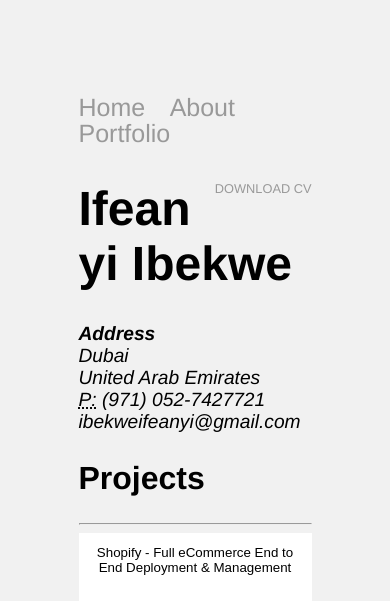
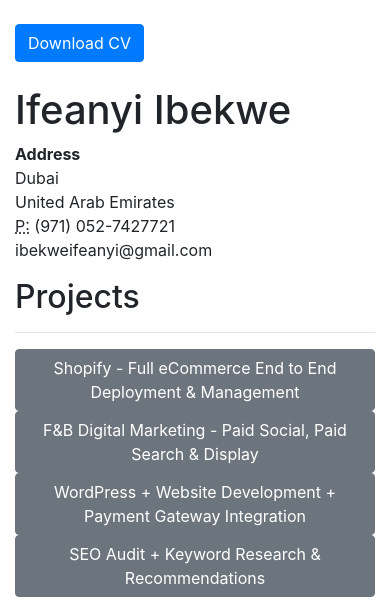
Before and after one commit to IfeanyiIbekwe/ifeanyiibekwe.github.io, a Jekyll site: the page portfolio/index.html, which Jekyll copies as it is, in a window 390 px wide. Shown: the top 601 px of the page. Built offline with Jekyll 4.4.1, drawn with Linux system fonts in a browser that asks for light colours; some of the changed text lies outside the part shown; grey boxes are pictures that could not be loaded.

Commit message:
Update index.html

```diff
--- a/portfolio/index.html
+++ b/portfolio/index.html
@@ -1,21 +1,19 @@
----
-layout: default
-title: Portfolio for Ifeanyi Ibekwe
----
+<!DOCTYPE html>
+<html lang="en">
 
-<style>
+<head>
+    <meta charset="UTF-8">
+    <meta name="viewport" content="width=device-width, initial-scale=1.0">
+    <title>Portfolio for Ifeanyi Ibekwe</title>
+    <!-- Include Bootstrap CSS -->
+    <link href="https://maxcdn.bootstrapcdn.com/bootstrap/4.5.2/css/bootstrap.min.css" rel="stylesheet">
+</head>
 
-	.hideme{
-		display:none;}
-		.content {
-    background-color: white;
-    padding: 10px;
-    margin: 10px;
-}
-</style>
+<body>
 
-	<div class="cv">
-		<a href="https://drive.google.com/file/d/1lOOkbjK1h9E5IeKQc_E8hMiXUf6fyxe5/view?usp=sharing" target="_blank" class="download" title="Download CV as PDF" download="Ifeanyi's_CV" target="_blank">Download CV</a>
+    <div class="container mt-4">
+        <a href="https://drive.google.com/file/d/1lOOkbjK1h9E5IeKQc_E8hMiXUf6fyxe5/view?usp=sharing" target="_blank" class="btn btn-primary mb-4" title="Download CV as PDF" download="Ifeanyi's_CV">Download CV</a>
+
         <h1>Ifeanyi Ibekwe</h1>
         <address>
             <strong>Address</strong><br>
@@ -28,150 +26,105 @@ title: Portfolio for Ifeanyi Ibekwe
         <h2>Projects</h2>
         <hr>
 
-
-
-
-
-
-
-<!--<div class="container">-->
-
-
-<!-- MAIN (Center website) -->
-
-
-
-
-
-
-<div id="myBtnContainer">
- <!--* <button class="btn active" onclick="filterSelection('all')"> Show all</button>*>-->
-  <button class="btn" onclick="filterSelection('shopify')"> Shopify - Full eCommerce End to End Deployment & Management</button>
-  <button class="btn" onclick="filterSelection('udacity')">F&B Digital Marketing - Paid Social , Paid Search & Display</button>
-  <button class="btn" onclick="filterSelection('wordpress')">Wordpress + Website Development  + Payment Gateway Integration</button>
-<button class="btn" onclick="filterSelection('seo')">SEO Audit + Keyword Research & Recommendations</button>
-
+        <div id="myBtnContainer" class="mb-4">
+            <button class="btn btn-secondary" onclick="filterSelection('shopify')">Shopify - Full eCommerce End to End Deployment & Management</button>
+            <button class="btn btn-secondary" onclick="filterSelection('udacity')">F&B Digital Marketing - Paid Social, Paid Search & Display</button>
+            <button class="btn btn-secondary" onclick="filterSelection('wordpress')">WordPress + Website Development + Payment Gateway Integration</button>
+            <button class="btn btn-secondary" onclick="filterSelection('seo')">SEO Audit + Keyword Research & Recommendations</button>
         </div>
 
-<!-- Portfolio Gallery Grid -->
         <div class="row">
-  <div class="column udacity">
-    <div class="content">
-      <img src="https://soul.st/dubai/wp-content/uploads/sites/2/2022/05/photo-87-min-1.jpg" alt="Soul Street" style="width:100%">
-
-	    <h4><a href="https://soul.st"target="_blank" >Soul Street</a></h4>
-      <p></p>
+            <!-- Soul Street Card -->
+            <div class="col-md-4 column udacity mb-4">
+                <div class="card">
+                    <img src="https://soul.st/dubai/wp-content/uploads/sites/2/2022/05/photo-87-min-1.jpg" alt="Soul Street" class="card-img-top">
+                    <div class="card-body">
+                        <h4 class="card-title"><a href="https://soul.st" target="_blank">Soul Street</a></h4>
+                    </div>
                 </div>
             </div>
 
-
-	<div class="column udacity">
-    <div class="content">
-      <img src="https://thepenthouse.co/dubai/wp-content/uploads/2023/01/FLN03343-1200x800.jpg" alt="The penthouse" style="width:100%">
-
-	    <h4><a href="https://thepenthouse.co"target="_blank" >The Penthouse </a></h4>
-      <p></p>
+            <!-- The Penthouse Card -->
+            <div class="col-md-4 column udacity mb-4">
+                <div class="card">
+                    <img src="https://thepenthouse.co/dubai/wp-content/uploads/2023/01/FLN03343-1200x800.jpg" alt="The penthouse" class="card-img-top">
+                    <div class="card-body">
+                        <h4 class="card-title"><a href="https://thepenthouse.co" target="_blank">The Penthouse</a></h4>
+                    </div>
                 </div>
             </div>
 
-
-
-
-  <div class="column udacity">
-    <div class="content">
-	    <img src="https://uploads-ssl.webflow.com/624d765c47e5464aa3b4eb35/624d7d403ab00ffc99e9297e_1O8A4050-min.jpg" alt="Goose Island" style="width:100%">
-	    <h4><a href="https://www.gooseislanddubai.com" target="_blank" >Goose Island Dubai</a></h4>
-
-      <p></p>
+            <!-- Goose Island Dubai Card -->
+            <div class="col-md-4 column udacity mb-4">
+                <div class="card">
+                    <img src="https://uploads-ssl.webflow.com/53rhagrki0ty/624d7d403ab00ffc99e9297e_1O8A4050-min.jpg" alt="Goose Island" class="card-img-top">
+                    <div class="card-body">
+                        <h4 class="card-title"><a href="https://www.gooseislanddubai.com" target="_blank">Goose Island Dubai</a></h4>
                     </div>
-
-  </div>
-	 <div class="column seo">
-    <div class="content">
-	    <img src="https://images.ctfassets.net/53rhagrki0ty/5jKrHXcGATpfXcbyVFX3I7/c807b16e3c9e50be3efbe7a8349988ef/Xsight_Fintech_Solutions_SHAREpay.png?w=2220&q=80&fit=fill&&fm=webp&q=80
-" alt="Xsight by MAF" style="width:100%">
-	    <h4><a href="https://www.xsightfuturesolutions.com/en/" target="_blank" >Xsight Future Solutions by MAF</a></h4>
-
-      <p></p>
-    </div>
-
-  </div>
-
-
-
-	<div class="column shopify">
-    <div class="content">
-    <img src="https://businessofprelovedfashion.com/cdn/shop/files/20220521_BOPF_CAMPAIGN_SHOOT_PHOTOS_HR-219_2_720x.jpg?v=1657111865" alt="BOPF Dubai" style="width:100%">
-     	    <h4><a href="http://thebopf.com" target="_blank" >Business of Preloved Fashion (BOPF)</a></h4>
-
-      <p></p>
                 </div>
             </div>
 
-
-
-
-		<div class=" column wordpress">
-    <div class="content">
-    <img src="https://magpies1.wpengine.com/wp-content/uploads/2023/05/c07d5f03-9ae1-4d36-8b50-7f89cab3b25d-1400x1050.jpeg" alt="Magpies" style="width:100%">
-     	    <h4><a href="http://magpiesnetballclubs.com" target="_blank" >Magpies Sports Academy</a></h4>
-
-      <p></p>
+            <!-- Xsight Future Solutions by MAF Card -->
+            <div class="col-md-4 column seo mb-4">
+                <div class="card">
+                    <img src="https://images.ctfassets.net/53rhagrki0ty/5jKrHXcGATpfXcbyVFX3I7/c807b16e3c9e50be3efbe7a8349988ef/Xsight_Fintech_Solutions_SHAREpay.png?w=2220&q=80&fit=fill&&fm=webp&q=80" alt="Xsight by MAF" class="card-img-top">
+                    <div class="card-body">
+                        <h4 class="card-title"><a href="https://www.xsightfuturesolutions.com/en/" target="_blank">Xsight Future Solutions by MAF</a></h4>
+                    </div>
                 </div>
             </div>
 
+            <!-- Business of Preloved Fashion (BOPF) Card -->
+            <div class="col-md-4 column shopify mb-4">
+                <div class="card">
+                    <img src="https://businessofprelovedfashion.com/cdn/shop/files/20220521_BOPF_CAMPAIGN_SHOOT_PHOTOS_HR-219_2_720x.jpg?v=1657111865" alt="BOPF Dubai" class="card-img-top">
+                    <div class="card-body">
+                        <h4 class="card-title"><a href="http://thebopf.com" target="_blank">Business of Preloved Fashion (BOPF)</a></h4>
                     </div>
                 </div>
-<!-- END GRID -->
             </div>
 
-<!-- END MAIN -->
+            <!-- Magpies Sports Academy Card -->
+            <div class="col-md-4 column wordpress mb-4">
+                <div class="card">
+                    <img src="https://magpies1.wpengine.com/wp-content/uploads/2023/05/c07d5f03-9ae1-4d36-8b50-7f89cab3b25d-1400x1050.jpeg" alt="Magpies" class="card-img-top">
+                    <div class="card-body">
+                        <h4 class="card-title"><a href="http://magpiesnetballclubs.com" target="_blank">Magpies Sports Academy</a></h4>
+                    </div>
+                </div>
+            </div>
+        </div>
     </div>
 
+    <!-- Include Bootstrap & jQuery JS for the functionalities -->
+    <script src="https://code.jquery.com/jquery-3.5.1.slim.min.js"></script>
+    <script src="https://maxcdn.bootstrapcdn.com/bootstrap/4.5.2/js/bootstrap.min.js"></script>
+
+    <!-- Your existing script modified to work with Bootstrap classes -->
     <script>
-filterSelection("all")
         function filterSelection(c) {
             var x, i;
-  x = document.getElementsByClassName("column");
+            x = document.querySelectorAll(".column");
             if (c == "all") c = "";
             for (i = 0; i < x.length; i++) {
-    w3RemoveClass(x[i], "show");
-    if (x[i].className.indexOf(c) > -1) w3AddClass(x[i], "show");
+                x[i].classList.remove("show");
+                if (x[i].classList.contains(c)) {
+                    x[i].classList.add("show");
+                }
             }
         }
 
-function w3AddClass(element, name) {
-  var i, arr1, arr2;
-  arr1 = element.className.split(" ");
-  arr2 = name.split(" ");
-  for (i = 0; i < arr2.length; i++) {
-    if (arr1.indexOf(arr2[i]) == -1) {element.className += " " + arr2[i];}
-  }
-}
-
-function w3RemoveClass(element, name) {
-  var i, arr1, arr2;
-  arr1 = element.className.split(" ");
-  arr2 = name.split(" ");
-  for (i = 0; i < arr2.length; i++) {
-    while (arr1.indexOf(arr2[i]) > -1) {
-      arr1.splice(arr1.indexOf(arr2[i]), 1);
-    }
-  }
-  element.className = arr1.join(" ");
-}
-
-
-// Add active class to the current button (highlight it)
         var btnContainer = document.getElementById("myBtnContainer");
         var btns = btnContainer.getElementsByClassName("btn");
         for (var i = 0; i < btns.length; i++) {
-  btns[i].addEventListener("click", function(){
+            btns[i].addEventListener("click", function () {
                 var current = document.getElementsByClassName("active");
-    current[0].className = current[0].className.replace(" active", "");
-    this.className += " active";
+                current[0].classList.remove("active");
+                this.classList.add("active");
             });
         }
     </script>
 
 </body>
+
+</html>
```
Lines whose indentation alone changed are shown as unchanged.
